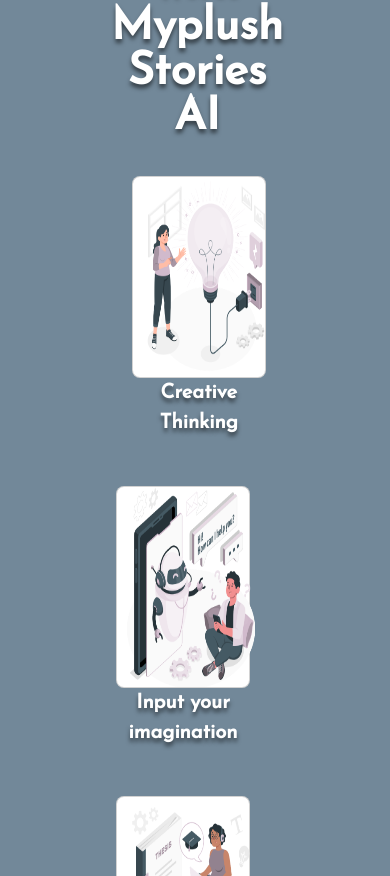
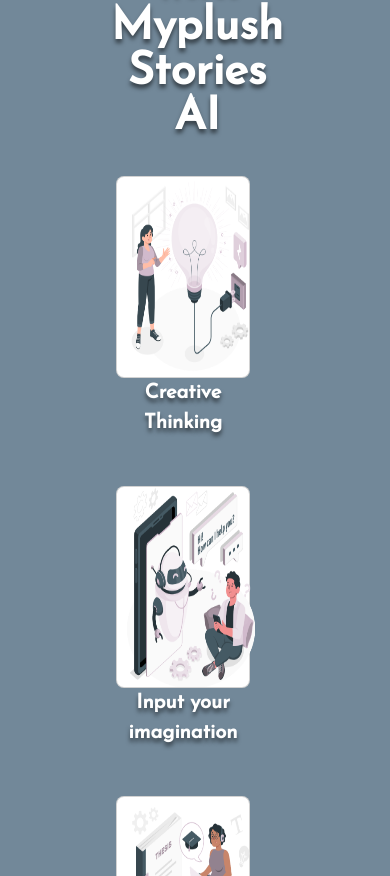
Before and after one commit to AhsanAli2546/MyPlushStories, a Next.js app: page / in a window 390 px wide. Shown: the part 1528-2404 px from the top of the page. Built offline with nearby package versions, Linux system fonts and the light colour scheme.

Commit message:
engagment sec responsive fixed

```diff
--- a/components/EngageStories.js
+++ b/components/EngageStories.js
@@ -10,9 +10,9 @@
 
       <section className={`${styles['bg-engage-stories']} w-100`} >
         <p className={`${styles['engagestories-title']}`}>Create engaging Stories without stress with
-Myplush Stories AI </p>
-        <div className={`row w-100`}>
-            <div className={`col-lg-3 offset-1 p-3 text-center`}>
+            Myplush Stories AI </p>
+        <div className={`row w-100 justify-content-center`}>
+            <div className={`col-lg-3   p-3 text-center`}>
                 <div className={`container`}>
                     <div className={`card bg-white rounded-3`}>
                         <Image src={'/images/Lightbulb-amico1.png'} width={150} height={200} className={`w-100 ms-2`} alt={'lightbulb'} />
```
